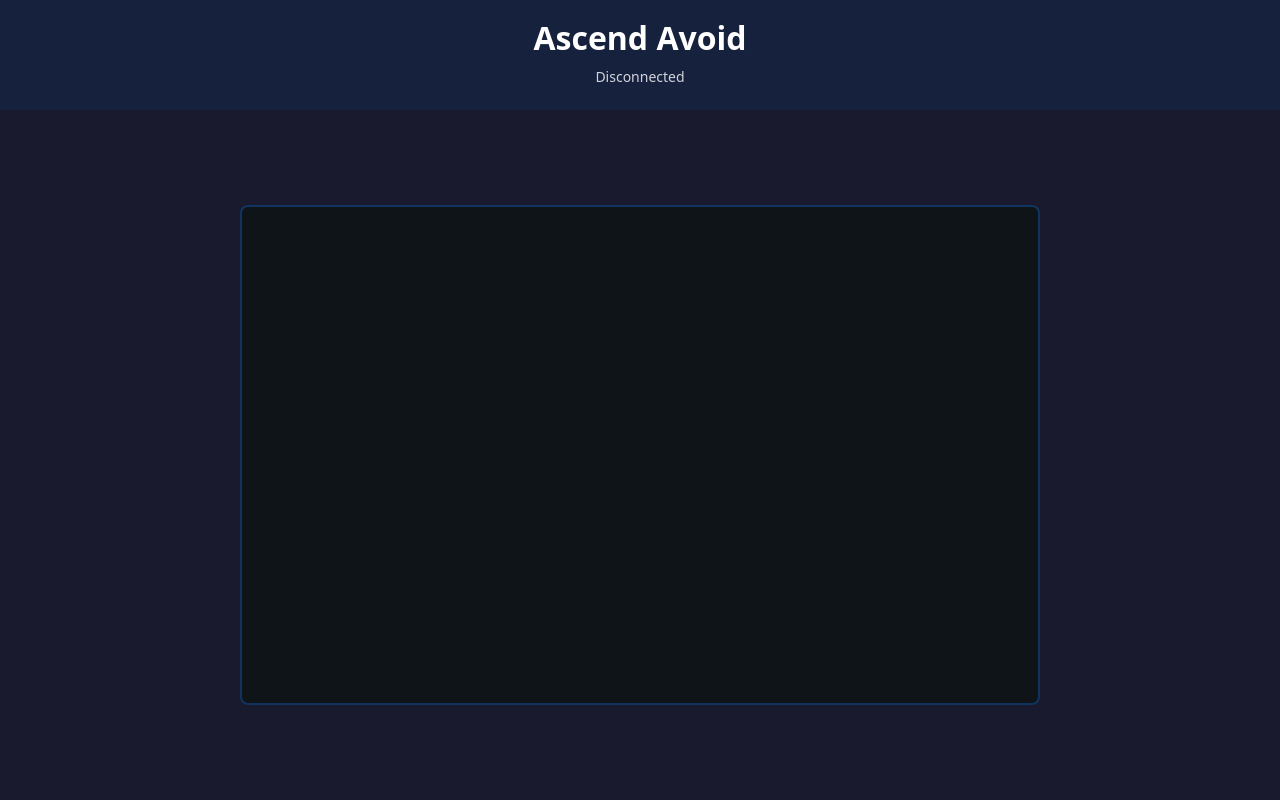
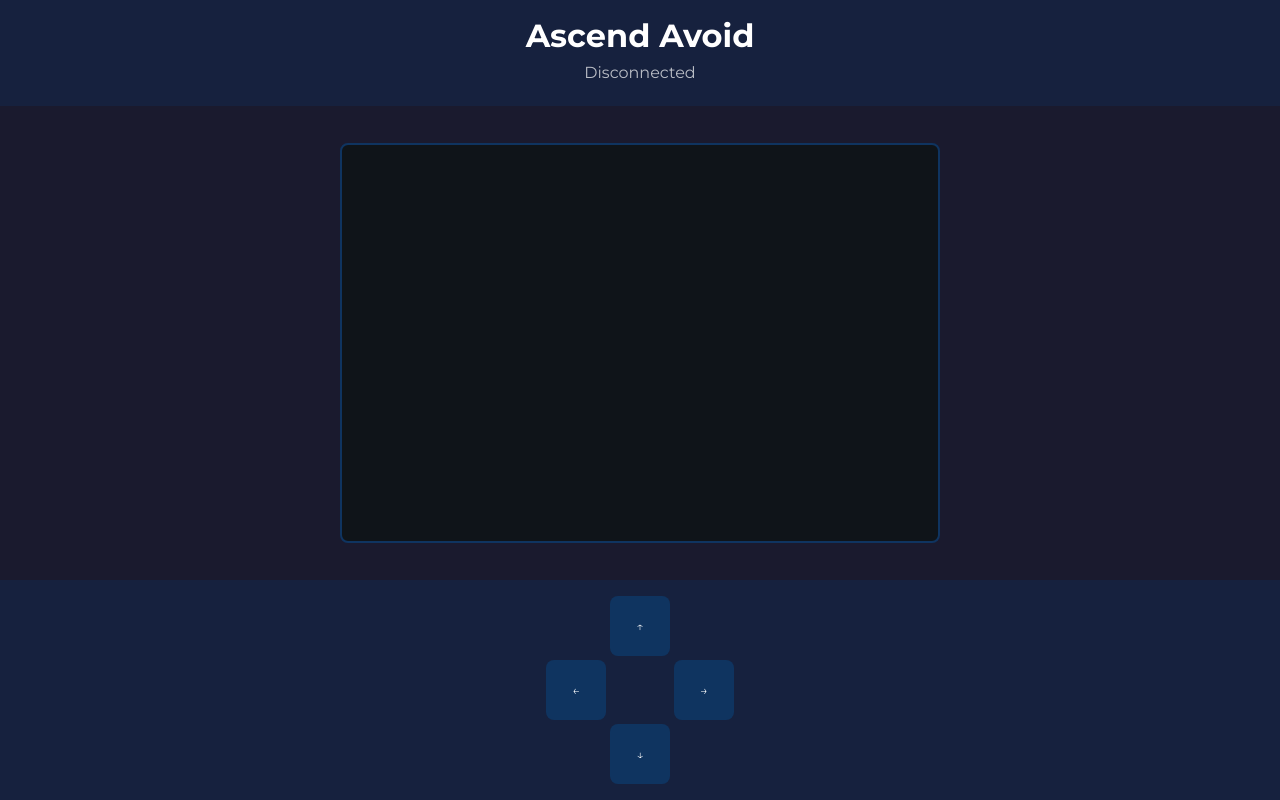
Before and after one commit to life423/ascend-avoid-ai, a website built with Vite: page src/index.html in a window 1280 px wide. Built offline with nearby package versions, Linux system fonts and the light colour scheme; no server answers.

Commit message:
Refactor UI & fonts, improve connection feedback
- Removes unused Montserrat-Italic font file and cleanup.
- Deletes outdated code guidelines document for clarity.
- Refactors index.html, separating HTML/CSS for readability.
- Adds distinct status classes and visual feedback for connection status.
- Updates .gitignore to exclude .amazonq directory.
- Introduces container queries for responsive design.

Enhances maintainability and UI responsiveness.

```diff
--- a/src/index.html
+++ b/src/index.html
@@ -4,104 +4,7 @@
   <meta charset="UTF-8">
   <meta name="viewport" content="width=device-width, initial-scale=1.0, user-scalable=no">
   <title>Ascend Avoid - Multiplayer</title>
-  <style>
-    * {
-      margin: 0;
-      padding: 0;
-      box-sizing: border-box;
-    }
-
-    body {
-      font-family: system-ui, -apple-system, sans-serif;
-      background: #1a1a2e;
-      color: white;
-      overflow: hidden;
-      touch-action: none;
-    }
-
-    .game-container {
-      display: flex;
-      flex-direction: column;
-      height: 100vh;
-      width: 100vw;
-    }
-
-    .game-header {
-      padding: 1rem;
-      text-align: center;
-      background: #16213e;
-    }
-
-    .canvas-container {
-      flex: 1;
-      display: flex;
-      justify-content: center;
-      align-items: center;
-      padding: 1rem;
-    }
-
-    #gameCanvas {
-      border: 2px solid #0f3460;
-      border-radius: 8px;
-      background: #0f1419;
-      width: min(100%, 600px);
-      height: min(60vh, 400px);
-      aspect-ratio: 3/2;
-    }
-
-    .controls {
-      padding: 1rem;
-      display: flex;
-      justify-content: center;
-      gap: 2rem;
-      background: #16213e;
-    }
-
-    .dpad {
-      display: grid;
-      grid-template-columns: repeat(3, 60px);
-      grid-template-rows: repeat(3, 60px);
-      gap: 4px;
-    }
-
-    .dpad-btn {
-      background: #0f3460;
-      border: none;
-      border-radius: 8px;
-      color: white;
-      font-size: 18px;
-      font-weight: bold;
-      touch-action: manipulation;
-      user-select: none;
-    }
-
-    .dpad-btn:active {
-      background: #1e5f8b;
-      transform: scale(0.95);
-    }
-
-    .dpad-up { grid-column: 2; grid-row: 1; }
-    .dpad-left { grid-column: 1; grid-row: 2; }
-    .dpad-right { grid-column: 3; grid-row: 2; }
-    .dpad-down { grid-column: 2; grid-row: 3; }
-
-    .status {
-      padding: 0.5rem 1rem;
-      font-size: 14px;
-      opacity: 0.8;
-    }
-
-    @media (min-width: 768px) {
-      .controls {
-        display: none;
-      }
-
-      #gameCanvas {
-        width: min(80vw, 800px);
-        height: min(70vh, 500px);
-      }
-    }
-  </style>
+  <link rel="stylesheet" href="styles/main.css">
 </head>
 <body>
   <div class="game-container">
--- a/src/main.js
+++ b/src/main.js
@@ -24,6 +24,7 @@ function connect() {
 
   ws.onopen = () => {
     status.textContent = 'Connected';
+    status.className = 'status connected';
     console.log('Connected to server');
   };
 
@@ -59,11 +60,13 @@ function connect() {
 
   ws.onclose = () => {
     status.textContent = 'Disconnected';
+    status.className = 'status connecting';
     setTimeout(connect, 2000);
   };
 
   ws.onerror = () => {
     status.textContent = 'Connection error';
+    status.className = 'status error';
   };
 }
 
--- /dev/null
+++ b/src/styles/fonts.css
@@ -0,0 +1,103 @@
+@font-face {
+  font-family: 'Montserrat';
+  src: url('/fonts/Montserrat-VariableFont_wght.ttf') format('truetype-variations');
+  font-weight: 100 900;
+  font-display: swap;
+  font-optical-sizing: auto; /* Enable optical sizing */
+}
+
+/* Axis defaults: one place for all min/max values */
+:root {
+  --opsz-min: 20;
+  --opsz-max: 36;
+  --wght-min: 300;
+  --wght-max: 700;
+  --wdth-min: 90;
+  --wdth-max: 110;
+}
+
+/* Base typography */
+body {
+  font-family: 'Montserrat', system-ui, sans-serif;
+  font-optical-sizing: auto;
+  font-variation-settings:
+    'opsz' clamp(var(--opsz-min), 4vw, var(--opsz-max)),
+    'wght' clamp(var(--wght-min), 2vw + 300, var(--wght-max)),
+    'wdth' clamp(var(--wdth-min), 1vw + 90, var(--wdth-max));
+}
+
+/* Game title: fluid and responsive */
+.game-header h1 {
+  font-family: 'Montserrat', system-ui, sans-serif;
+  font-optical-sizing: auto;
+  font-variation-settings:
+    'opsz' clamp(var(--opsz-min), 8vw, var(--opsz-max)),
+    'wght' clamp(var(--wght-min), 10vw + 200, var(--wght-max)),
+    'wdth' clamp(var(--wdth-min), 2vw + 88, var(--wdth-max));
+}
+
+/* UI labels: consistent axes */
+.status, .dpad-btn {
+  font-family: 'Montserrat', system-ui, sans-serif;
+  font-optical-sizing: auto;
+  font-variation-settings:
+    'opsz' var(--opsz-min),
+    'wght' var(--wght-min),
+    'wdth' var(--wdth-min);
+}
+
+/* Button press feedback */
+.dpad-btn {
+  transition: font-variation-settings 0.15s ease;
+}
+.dpad-btn:active {
+  font-variation-settings:
+    'opsz' var(--opsz-min),
+    'wght' 800,
+    'wdth' 105;
+}
+
+/* Container for component‑scoped queries */
+.canvas-container {
+  container-type: inline-size;
+}
+
+/* Override axis values via container style queries */
+@container style(--opsz-max: 48), style(--wght-min: 300) {
+  /* Larger container: lighter, more delicate headlines */
+  .game-header h1 { }
+}
+
+@container style(--opsz-max: 20), style(--wght-min: 600) {
+  /* Smaller container: heavier, condensed headlines */
+  .game-header h1 { }
+  .status {
+    font-variation-settings:
+      'opsz' 10,
+      'wght' 600,
+      'wdth' 90;
+  }
+}
+
+/* Game state typography */
+.connecting {
+  font-variation-settings:
+    'opsz' 14,
+    'wght' 400,
+    'wdth' 100;
+  opacity: 0.7;
+}
+.connected {
+  font-variation-settings:
+    'opsz' 14,
+    'wght' 500,
+    'wdth' 100;
+  color: #4ade80;
+}
+.error {
+  font-variation-settings:
+    'opsz' 14,
+    'wght' 600,
+    'wdth' 105;
+  color: #ef4444;
+}
--- /dev/null
+++ b/src/styles/main.css
@@ -0,0 +1,88 @@
+/* Mobile-first multiplayer game styles */
+@import url('./fonts.css');
+
+* {
+  margin: 0;
+  padding: 0;
+  box-sizing: border-box;
+}
+
+body {
+  background: #1a1a2e;
+  color: white;
+  overflow: hidden;
+  touch-action: none;
+  /* Font settings now in fonts.css */
+}
+
+.game-container {
+  display: flex;
+  flex-direction: column;
+  height: 100vh;
+  width: 100vw;
+}
+
+.game-header {
+  padding: 1rem;
+  text-align: center;
+  background: #16213e;
+  container-type: inline-size; /* Enable container queries */
+}
+
+.canvas-container {
+  flex: 1;
+  display: flex;
+  justify-content: center;
+  align-items: center;
+  padding: 1rem;
+}
+
+#gameCanvas {
+  border: 2px solid #0f3460;
+  border-radius: 8px;
+  background: #0f1419;
+  width: min(100%, 600px);
+  height: min(60vh, 400px);
+  aspect-ratio: 3/2;
+}
+
+.controls {
+  padding: 1rem;
+  display: flex;
+  justify-content: center;
+  gap: 2rem;
+  background: #16213e;
+}
+
+.dpad {
+  display: grid;
+  grid-template-columns: repeat(3, 60px);
+  grid-template-rows: repeat(3, 60px);
+  gap: 4px;
+}
+
+.dpad-btn {
+  background: #0f3460;
+  border: none;
+  border-radius: 8px;
+  color: white;
+  touch-action: manipulation;
+  user-select: none;
+  min-height: 44px; /* Accessibility touch target */
+  /* Font styles now in fonts.css */
+}
+
+.dpad-btn:active {
+  background: #1e5f8b;
+  transform: scale(0.95);
+}
+
+.dpad-up { grid-column: 2; grid-row: 1; }
+.dpad-left { grid-column: 1; grid-row: 2; }
+.dpad-right { grid-column: 3; grid-row: 2; }
+.dpad-down { grid-column: 2; grid-row: 3; }
+
+.status {
+  padding: 0.5rem 1rem;
+  /* Font styles now in fonts.css */
+}
```
Also changed, not shown: .amazonq/rules/keep-working.md (deleted), public/fonts/Montserrat-Italic-VariableFont_wght.ttf (deleted), 1 other file.
